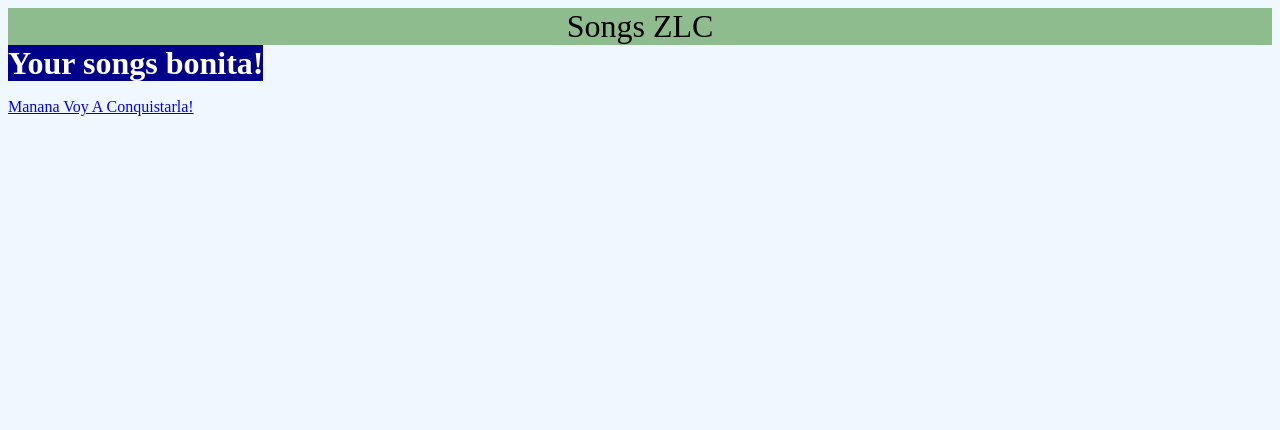
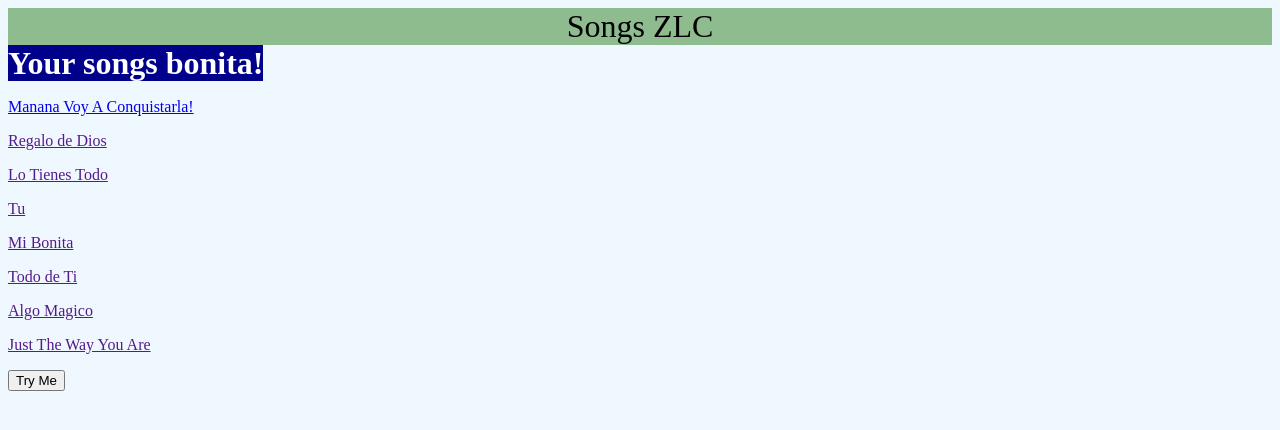
Before and after one commit to zZLCc1/Test7, a plain HTML site: page songs.html in a window 1280 px wide. Drawn offline with Linux system fonts and the light colour scheme.

Commit message:
Update songs.html

```diff
--- a/songs.html
+++ b/songs.html
@@ -28,5 +28,14 @@ Click nbfs://nbhost/SystemFileSystem/Templates/JSP_Servlet/Html.html to edit thi
         <div class="songs">Songs ZLC </div>
         <h1>Your songs bonita!</h1>
         <p><a href="https://www.youtube.com/watch?v=B_etSGv8yyg">Manana Voy A Conquistarla!</a></p>
+        <p><a href="">Regalo de Dios</a></p>
+        <p><a href="">Lo Tienes Todo</a></p>
+        <p><a href="">Tu</a></p>
+        <p><a href="">Mi Bonita</a></p>
+        <p><a href="">Todo de Ti</a></p>
+        <p><a href="">Algo Magico</a></p>
+        <p><a href="">Just The Way You Are</a></p>
+
+        <button type="button" onclick="alert('Hola Bonita!')">Try Me</button>
     </body>
 </html>
```
